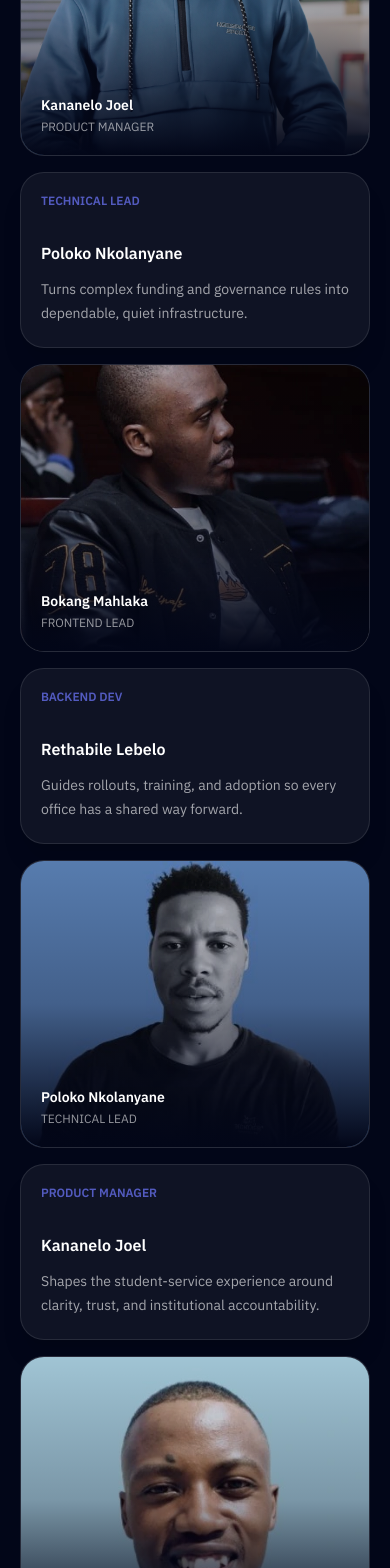
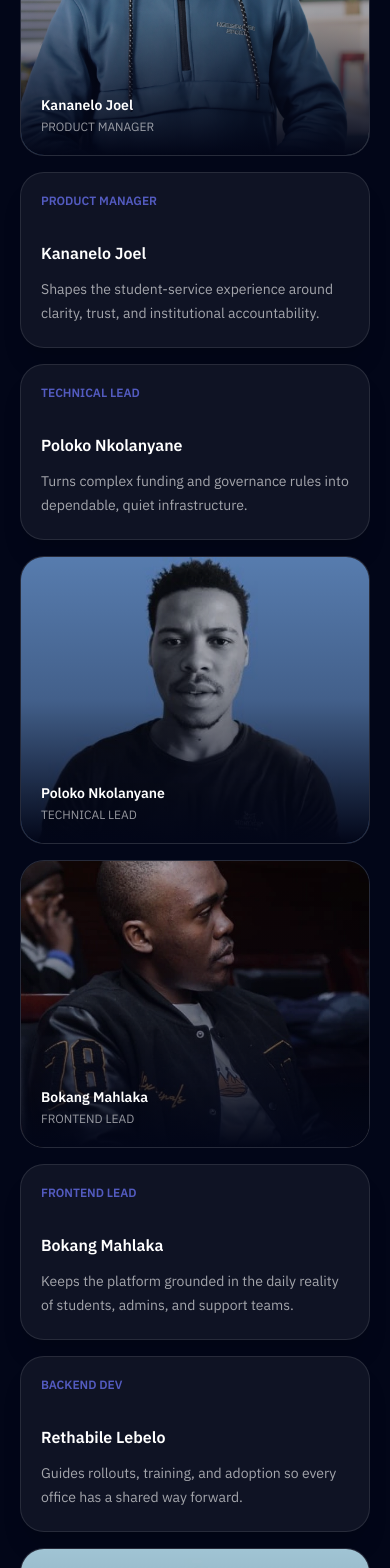
Before and after one commit to BU-Innovation-Hub/litsamaiso, a React (Vite) app in the folder litsamaiso-client/: page / in a window 390 px wide. Shown: the part 7278-8846 px from the top of the page. Built offline with nearby package versions, Linux system fonts and the light colour scheme.

Commit message:
Optimized team images by switching to webp

```diff
--- a/litsamaiso-client/src/pages/LandingPage.tsx
+++ b/litsamaiso-client/src/pages/LandingPage.tsx
@@ -595,14 +595,38 @@ const LandingPage = () => {
             </div>
 
             <div className="grid gap-4 md:grid-cols-2 lg:grid-cols-4">
-              <TeamPhoto member={teamMembers[0]} className="lg:row-span-2" />
-              <TeamBio member={teamMembers[1]} />
-              <TeamPhoto member={teamMembers[2]} />
-              <TeamBio member={teamMembers[3]} />
-              <TeamPhoto member={teamMembers[1]} />
-              <TeamBio member={teamMembers[0]} />
-              <TeamPhoto member={teamMembers[3]} className="lg:row-span-2" />
-              <TeamBio member={teamMembers[2]} />
+              <TeamPhoto
+                member={teamMembers[0]}
+                className="order-1 md:order-1 lg:order-0 lg:row-span-2"
+              />
+              <TeamBio
+                member={teamMembers[1]}
+                className="order-3 md:order-2 lg:order-0"
+              />
+              <TeamPhoto
+                member={teamMembers[2]}
+                className="order-5 md:order-5 lg:order-0"
+              />
+              <TeamBio
+                member={teamMembers[3]}
+                className="order-7 md:order-6 lg:order-0"
+              />
+              <TeamPhoto
+                member={teamMembers[1]}
+                className="order-4 md:order-4 lg:order-0"
+              />
+              <TeamBio
+                member={teamMembers[2]}
+                className="order-6 md:order-7 lg:order-0"
+              />
+              <TeamPhoto
+                member={teamMembers[3]}
+                className="order-8 md:order-8 lg:order-0 lg:row-span-2"
+              />
+              <TeamBio
+                member={teamMembers[0]}
+                className="order-2 md:order-3 lg:order-0"
+              />
             </div>
           </div>
         </section>
@@ -816,9 +840,18 @@ const TeamPhoto = ({
   </motion.figure>
 );
 
-const TeamBio = ({ member }: { member: (typeof teamMembers)[number] }) => (
+const TeamBio = ({
+  member,
+  className,
+}: {
+  member: (typeof teamMembers)[number];
+  className?: string;
+}) => (
   <motion.article
-    className="min-h-44 rounded-3xl border border-white/10 bg-white/5.5 p-5 shadow-xl shadow-black/10"
+    className={cn(
+      "min-h-44 rounded-3xl border border-white/10 bg-white/5.5 p-5 shadow-xl shadow-black/10",
+      className,
+    )}
     initial="hidden"
     whileInView="visible"
     viewport={{ once: true, margin: "-80px" }}
```
